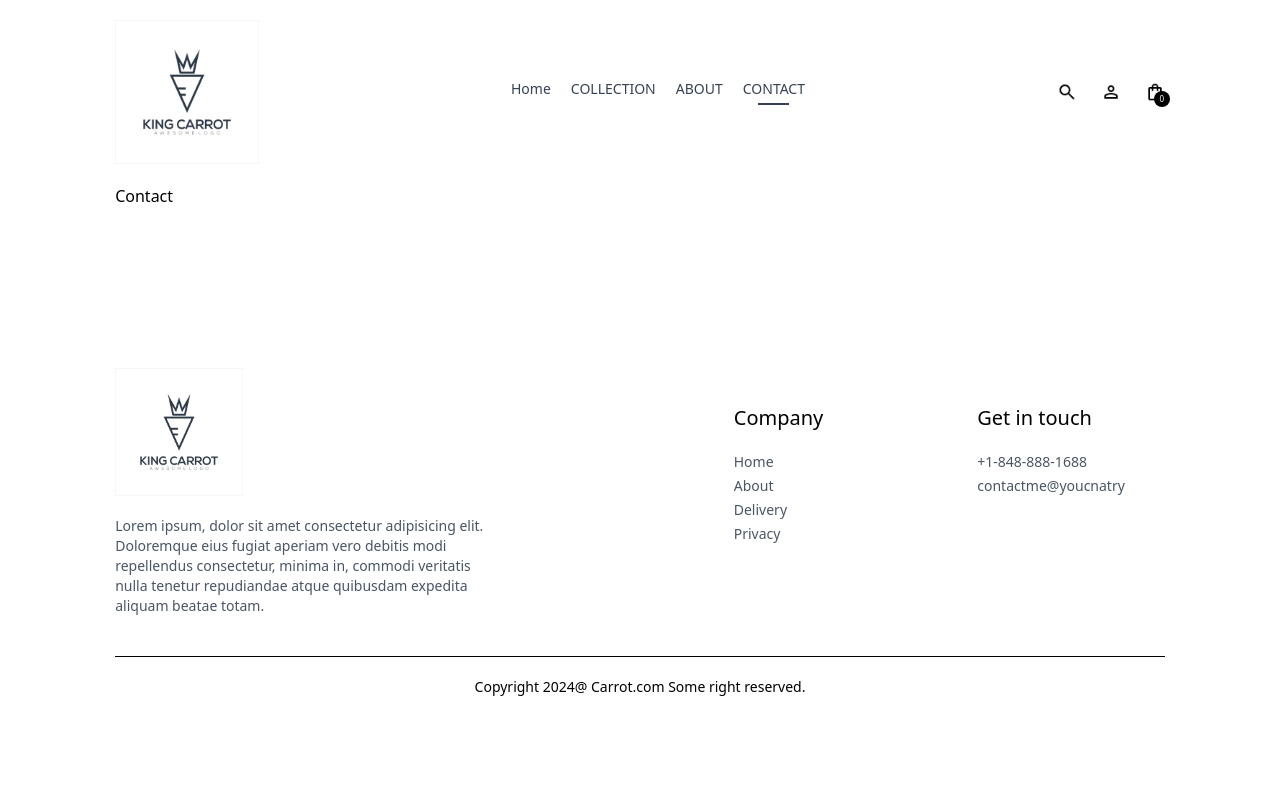
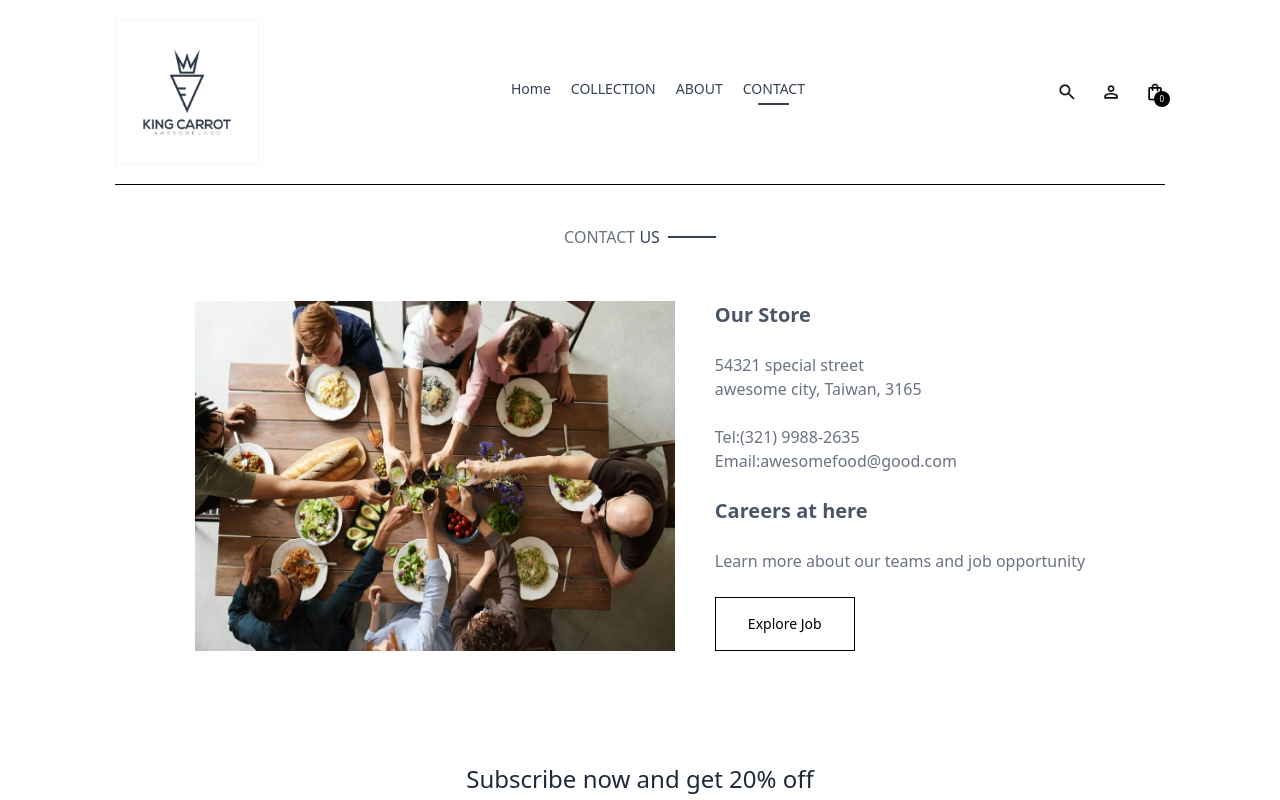
Before and after one commit to Stanrighttoleft/shop, a React (Vite) app in the folder frontend/: page /contact in a window 1280 px wide. Shown: the top 800 px of the page. Built offline with nearby package versions, Linux system fonts and the light colour scheme.

Commit message:
contact page

```diff
--- a/frontend/src/assets/assets.js
+++ b/frontend/src/assets/assets.js
@@ -71,6 +71,7 @@
 import stripe_logo from './stripe_logo.png'
 import razorpay_logo from './razorpay_log.png'
 import about_image from './about_img.jpg'
+import contact_img from './contact_img.webp'
 
 
 export const assets={
@@ -91,6 +92,7 @@
     stripe_logo,
     razorpay_logo,
     about_image,
+    contact_img,
 }
 
 
--- a/frontend/src/pages/Contact.jsx
+++ b/frontend/src/pages/Contact.jsx
@@ -1,8 +1,27 @@
 import React from 'react'
+import Title from '../components/Title'
+import { assets } from '../assets/assets'
+import NewsletterBox from '../components/NewsletterBox'
 
 const Contact = () => {
   return (
-    <div>Contact</div>
+    <div>
+      <div className="text-center tex-2xl pt-10 border-t">
+        <Title text1={'CONTACT '} text2={'US'}/>
+      </div>
+      <div className="my-10 flex flex-col justify-center md:flex-row gap-10 mb-28">
+        <img src={assets.contact_img}  alt='' className="w-full md:max-w-[480px]" />
+        <div className="flex flex-col justify-center items-start gap-6">
+          <p className='font-semibold text-xl text-gray-600' >Our Store</p>
+          <p className='text-gray-500' >54321 special street <br/>awesome city, Taiwan, 3165</p>
+          <p className='text-gray-500' >Tel:(321) 9988-2635<br/>Email:awesomefood@good.com</p>
+          <p className='font-semibold text-xl text-gray-600' >Careers at here</p>
+          <p className='text-gray-500' >Learn more about our teams and job opportunity</p>
+          <button className="border border-black px-8 py-4 text-sm hover:bg-black hover:text-white transition-all duration-500">Explore Job</button>
+        </div>
+      </div>
+      <NewsletterBox/>
+    </div>
   )
 }
 
```
Also changed, not shown: frontend/src/assets/contact_img.webp (added).
